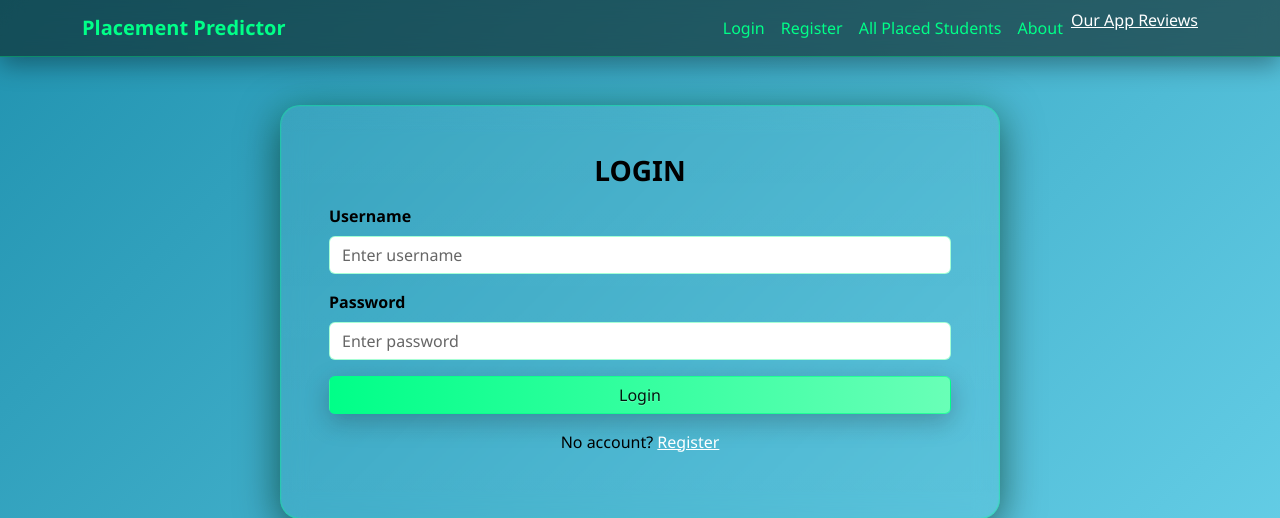
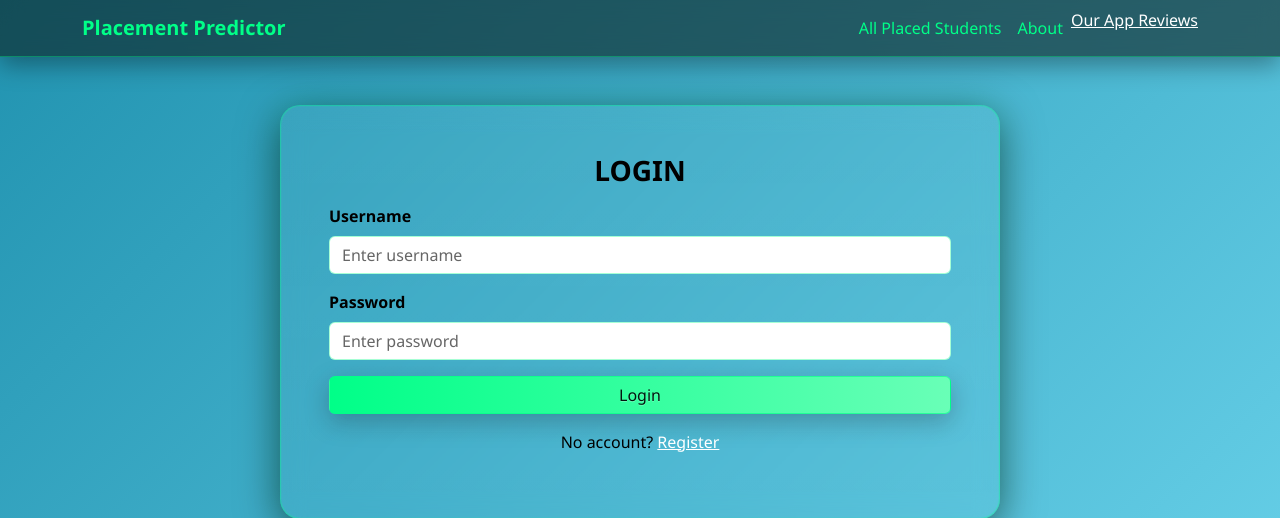
Before and after one commit to Martin-Chauke/Student-Placement-Predictor, a Flask app: page /login in a window 1280 px wide. Shown: the top 518 px of the page. Run offline with Flask 3, Linux system fonts and the light colour scheme; parts of the project's set-up code (start-up, migrations or seed data) failed here and were passed over.

Commit message:
report update

```diff
--- a/templates/base.html
+++ b/templates/base.html
@@ -124,8 +124,8 @@
           {% if session.get("user_id") %}
             <li><a href="#" class="btn btn-danger" data-bs-toggle="modal" data-bs-target="#logoutModal">Logout</a></li>
           {% else %}
-            <li class="nav-item"><a class="nav-link" href="{{ url_for('login') }}">Login</a></li>
-            <li class="nav-item"><a class="nav-link" href="{{ url_for('register') }}">Register</a></li>
+            <!--<li class="nav-item"><a class="nav-link" href="{{ url_for('login') }}">Login</a></li>
+            <li class="nav-item"><a class="nav-link" href="{{ url_for('register') }}">Register</a></li>-->
           {% endif %}
 
           {% if is_admin %}
```
Also changed, not shown: 2 other files.
